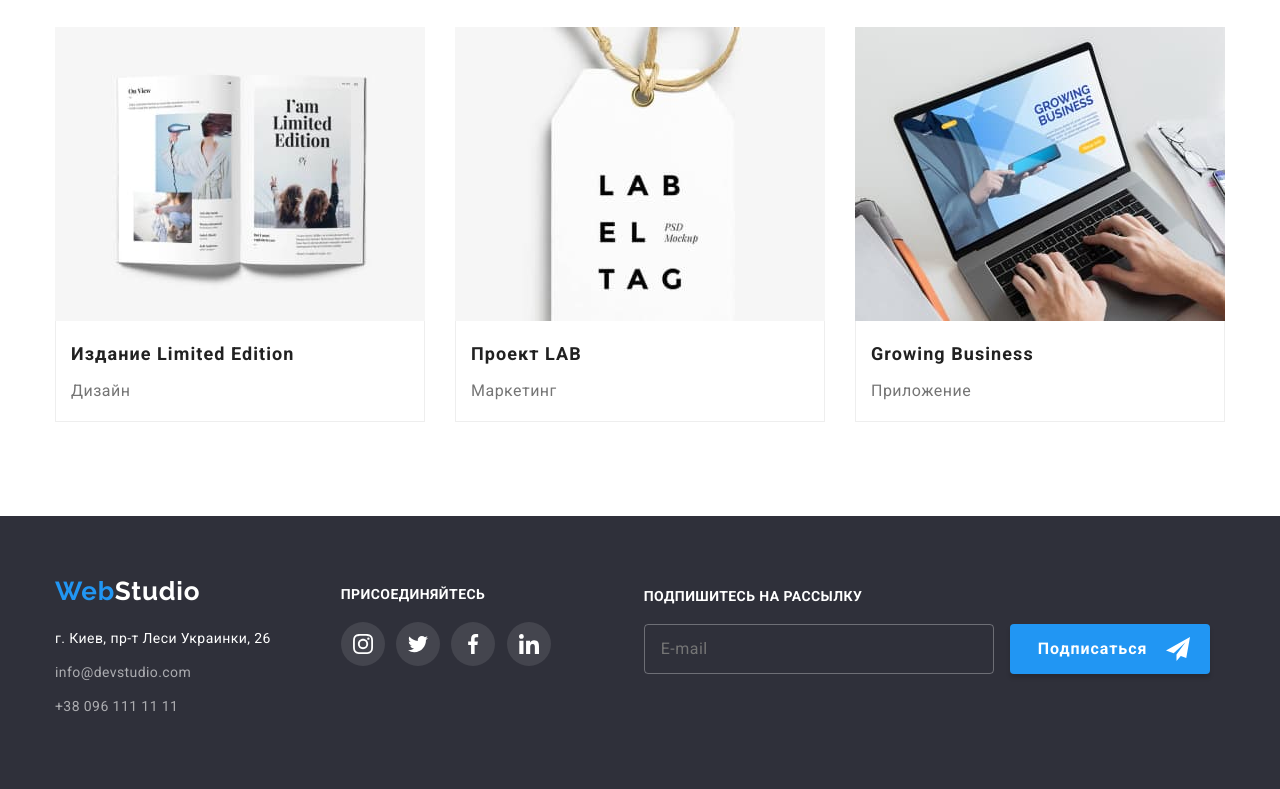
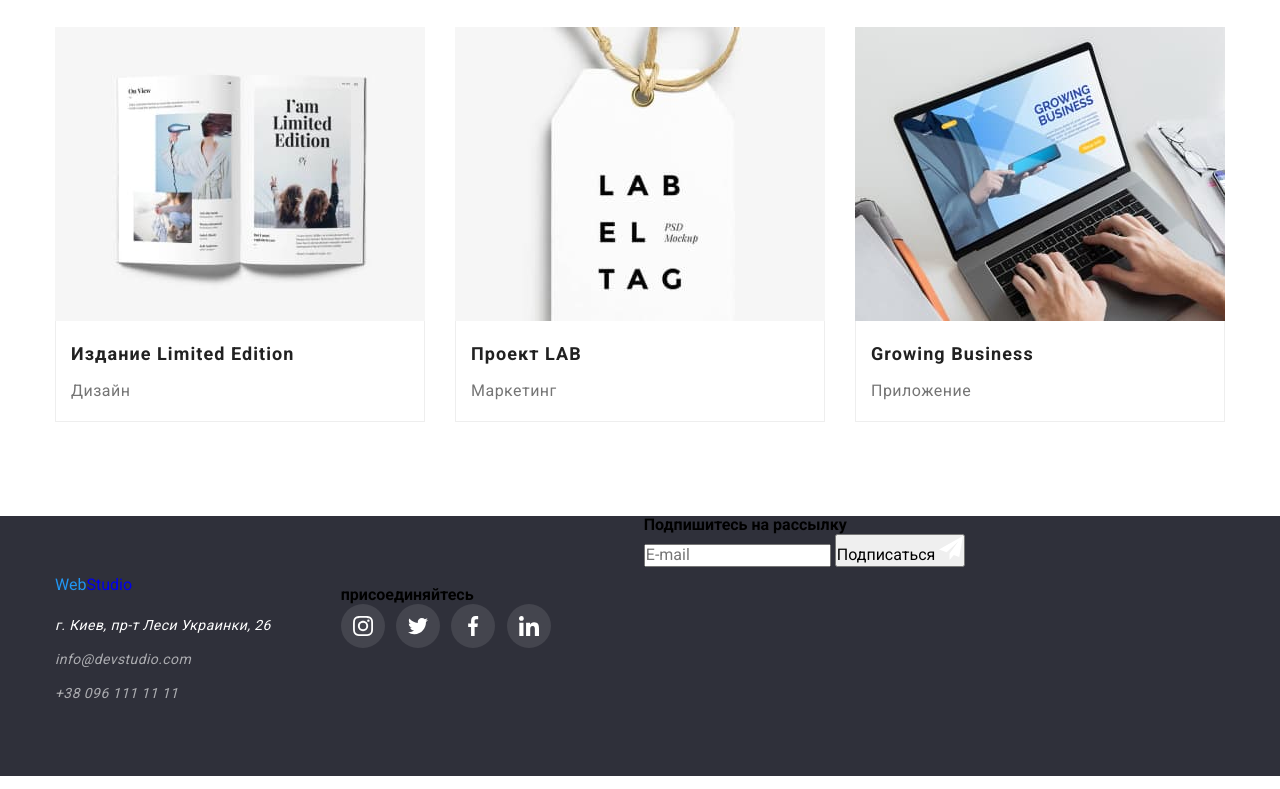
Before and after one commit to Julia-Davydiuk/goit-markup-hw-08, a plain HTML site: page portfolio.html in a window 1280 px wide. Shown: the part 1086-1875 px from the top of the page. Drawn offline with nearby package versions, Linux system fonts and the light colour scheme.

Commit message:
footer-start

```diff
--- a/sass/components/_logo.scss
+++ b/sass/components/_logo.scss
@@ -1,15 +1,10 @@
 .logo {
-  margin-right: 90px;
-  display: block;
-  padding-top: 24px;
-  padding-bottom: 25px;
-
   font-family: $secondary-font;
   font-weight: $font-weight-main;
   font-size: 26px;
   line-height: 1.192;
   letter-spacing: 0.03em;
-  color: $logo-color;
+  color: $secondary-color;
 
   &-accent {
     color: $accent-color;
@@ -18,12 +13,43 @@
   &-footer {
     display: block;
     margin-bottom: 20px;
-
-    font-family: $secondary-font;
-    font-weight: $font-weight-main;
-    font-size: 26px;
-    line-height: 1.192;
-    letter-spacing: 0.03em;
-    color: $secondary-color;
   }
 }
+
+@media screen and (min-width: 320px) and (max-width: 1199px) {
+  .logo-footer {
+    font-size: 24px;
+    line-height: 1.166;
+  }
+}
+
+// .logo {
+//   margin-right: 90px;
+//   display: block;
+//   padding-top: 24px;
+//   padding-bottom: 25px;
+
+//   font-family: $secondary-font;
+//   font-weight: $font-weight-main;
+//   font-size: 26px;
+//   line-height: 1.192;
+//   letter-spacing: 0.03em;
+//   color: $logo-color;
+
+//   &-accent {
+//     color: $accent-color;
+//   }
+
+//   &-footer {
+//     display: block;
+
+//     margin-bottom: 20px;
+
+//     font-family: $secondary-font;
+//     font-weight: $font-weight-main;
+//     font-size: 26px;
+//     line-height: 1.192;
+//     letter-spacing: 0.03em;
+//     color: $secondary-color;
+//   }
+// }
--- a/sass/layout/_clients.scss
+++ b/sass/layout/_clients.scss
@@ -4,6 +4,9 @@
 
   &-list {
     display: flex;
+    flex-wrap: wrap;
+    justify-content: space-between;
+    margin: 0 auto;
   }
 
   &-list-item {
@@ -13,6 +16,8 @@
 }
 
 .client-list-item-link {
+  display: flex;
+  justify-content: center;
   padding-top: 20px;
   padding-bottom: 20px;
   border: 1px solid #afb1b8;
@@ -36,15 +41,19 @@
   }
 }
 
-@media screen and (min-width: 768px) {
-  .client {
-    &-list-item {
-      width: 226px;
-      height: 90px;
-    }
+@media screen and (max-width: 767px) {
+  .client-list-item:not(:nth-last-child(-n + 2)) {
+    margin-bottom: 30px;
+  }
+}
 
-    &-list-item-link {
-      display: flex;
+@media screen and (min-width: 768px) and (max-width: 1199px) {
+  .client-list-item {
+    width: 226px;
+    height: 90px;
+
+    &:not(:nth-last-child(odd)) {
+      margin-bottom: 30px;
     }
   }
 }
@@ -54,17 +63,9 @@
     padding-top: 94px;
     padding-bottom: 94px;
 
-    &-list {
-      justify-content: space-between;
-      margin: 0 auto;
-    }
-
     &-list-item {
       width: 170px;
       height: 90px;
-    }
-    &-list-item-link {
-      justify-content: center;
     }
   }
 }
--- a/sass/layout/_footer.scss
+++ b/sass/layout/_footer.scss
@@ -1,19 +1,7 @@
 .contact {
-  font-style: normal;
-
-  &-link:hover,
-  &-link:focus,
-  &-location:hover,
-  &-location:focus {
-    color: $accent-color;
-  }
-  &:not(:last-child) {
-    margin-bottom: 10px;
-  }
   &-location {
     display: block;
     margin-bottom: 10px;
-
     font-weight: $font-weight-secondary;
     font-size: $font-size-main;
     line-height: $line-height-secondary;
@@ -21,6 +9,7 @@
     color: $secondary-color;
     transition: color 250ms cubic-bezier(0.4, 0, 0.2, 1);
   }
+
   &-link.tel {
     display: block;
     margin-bottom: 0;
@@ -40,70 +29,117 @@
 
 .footer {
   background-color: $background-secondary;
-
   &-contact {
     padding-top: 60px;
     padding-bottom: 60px;
   }
+}
+// .contact {
+//   font-style: normal;
 
-  &-title {
-    display: flex;
-    font-weight: $font-weight-main;
-    font-size: $font-size-main;
-    line-height: $line-height-main;
-    letter-spacing: 0.03em;
-    text-transform: uppercase;
-    color: $secondary-color;
-    margin-bottom: 20px;
-  }
-}
+//   &-link:hover,
+//   &-link:focus,
+//   &-location:hover,
+//   &-location:focus {
+//     color: $accent-color;
+//   }
+//   &:not(:last-child) {
+//     margin-bottom: 10px;
+//   }
+//   &-location {
+//     display: block;
+//     margin-bottom: 10px;
 
-.subscription {
-  padding-top: 72px;
-  padding-bottom: 94px;
-  min-width: 570px;
+//     font-weight: $font-weight-secondary;
+//     font-size: $font-size-main;
+//     line-height: $line-height-secondary;
+//     letter-spacing: 0.03em;
+//     color: $secondary-color;
+//     transition: color 250ms cubic-bezier(0.4, 0, 0.2, 1);
+//   }
+//   &-link.tel {
+//     display: block;
+//     margin-bottom: 0;
+//   }
+//   &-link {
+//     display: block;
+//     margin-bottom: 10px;
 
-  &-form-input {
-    width: 350px;
-    height: 50px;
-    margin-right: 12px;
-    padding-left: 16px;
+//     font-weight: $font-weight-secondary;
+//     font-size: $font-size-main;
+//     line-height: $line-height-secondary;
+//     letter-spacing: 0.03em;
+//     color: $contact-color;
+//     transition: color 250ms cubic-bezier(0.4, 0, 0.2, 1);
+//   }
+// }
 
-    border: 1px solid rgba(255, 255, 255, 0.3);
-    border-radius: 4px;
-    background-color: inherit;
+// .footer {
+//   background-color: $background-secondary;
 
-    font-weight: $font-weight-secondary;
-    font-size: $font-size-secondary;
-    line-height: 1.25;
-    align-items: center;
-    letter-spacing: 0.03em;
-    color: rgba(255, 255, 255, 0.6);
-  }
-  &-form-button {
-    position: relative;
-    padding-left: 28px;
+//   &-contact {
+//     padding-top: 60px;
+//     padding-bottom: 60px;
+//   }
 
-    width: 200px;
-    height: 50px;
+//   &-title {
+//     display: flex;
+//     font-weight: $font-weight-main;
+//     font-size: $font-size-main;
+//     line-height: $line-height-main;
+//     letter-spacing: 0.03em;
+//     text-transform: uppercase;
+//     color: $secondary-color;
+//     margin-bottom: 20px;
+//   }
+// }
 
-    background: $accent-color;
-    box-shadow: 0px 4px 4px rgba(0, 0, 0, 0.15);
-    border: inherit;
-    border-radius: 4px;
+// .subscription {
+//   padding-top: 72px;
+//   padding-bottom: 94px;
+//   min-width: 570px;
 
-    font-weight: $font-weight-main;
-    font-size: $font-size-secondary;
-    line-height: 1.875;
-    align-items: center;
-    text-align: start;
-    letter-spacing: 0.06em;
-    color: $secondary-color;
-  }
-  &-form-button-svg {
-    position: absolute;
-    top: 50%;
-    right: 20px;
-    transform: translateY(-50%);
-  }
-}
+//   &-form-input {
+//     width: 350px;
+//     height: 50px;
+//     margin-right: 12px;
+//     padding-left: 16px;
+
+//     border: 1px solid rgba(255, 255, 255, 0.3);
+//     border-radius: 4px;
+//     background-color: inherit;
+
+//     font-weight: $font-weight-secondary;
+//     font-size: $font-size-secondary;
+//     line-height: 1.25;
+//     align-items: center;
+//     letter-spacing: 0.03em;
+//     color: rgba(255, 255, 255, 0.6);
+//   }
+//   &-form-button {
+//     position: relative;
+//     padding-left: 28px;
+
+//     width: 200px;
+//     height: 50px;
+
+//     background: $accent-color;
+//     box-shadow: 0px 4px 4px rgba(0, 0, 0, 0.15);
+//     border: inherit;
+//     border-radius: 4px;
+
+//     font-weight: $font-weight-main;
+//     font-size: $font-size-secondary;
+//     line-height: 1.875;
+//     align-items: center;
+//     text-align: start;
+//     letter-spacing: 0.06em;
+//     color: $secondary-color;
+//   }
+//   &-form-button-svg {
+//     position: absolute;
+//     top: 50%;
+//     right: 20px;
+//     transform: translateY(-50%);
+//   }
+// }
```
Also changed, not shown: index.html (+15 -15 lines), css/main.css, css/main.min.css, css/portfolio.css, css/portfolio.min.css, 4 other files.
